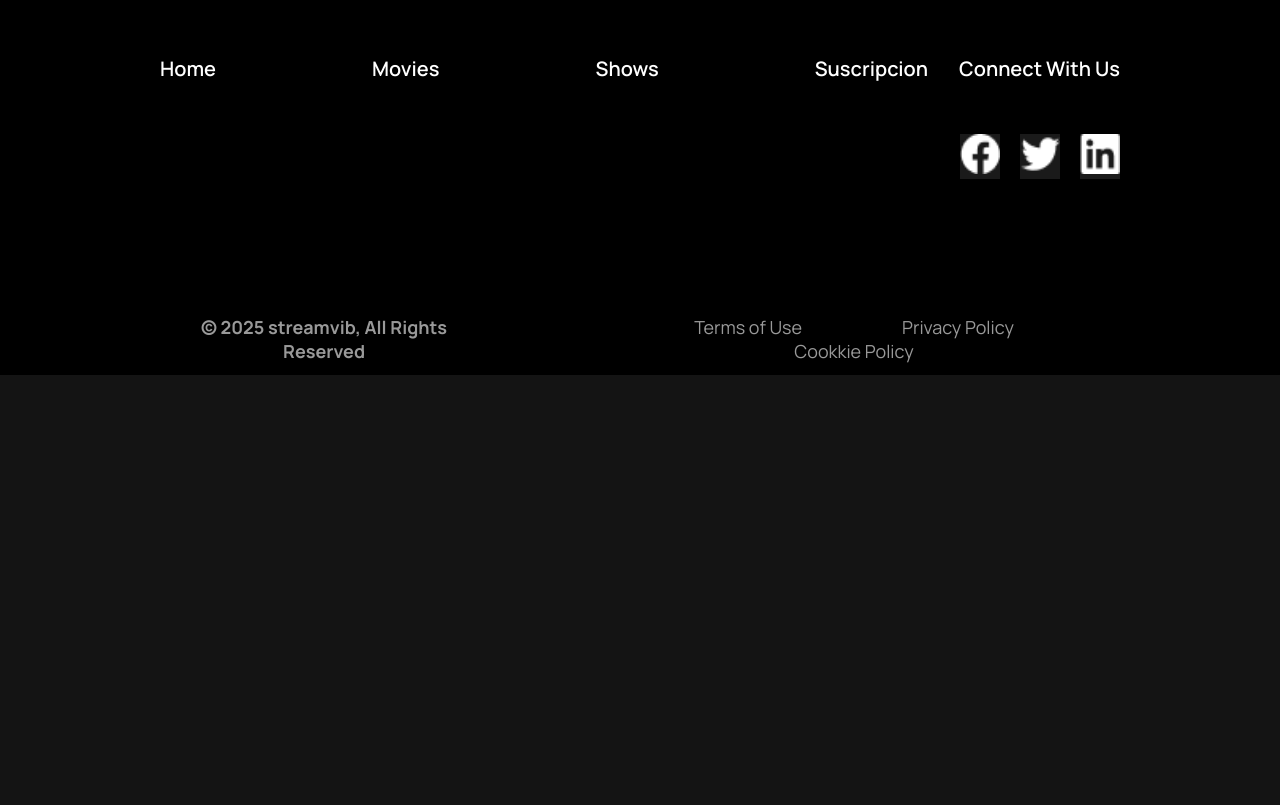
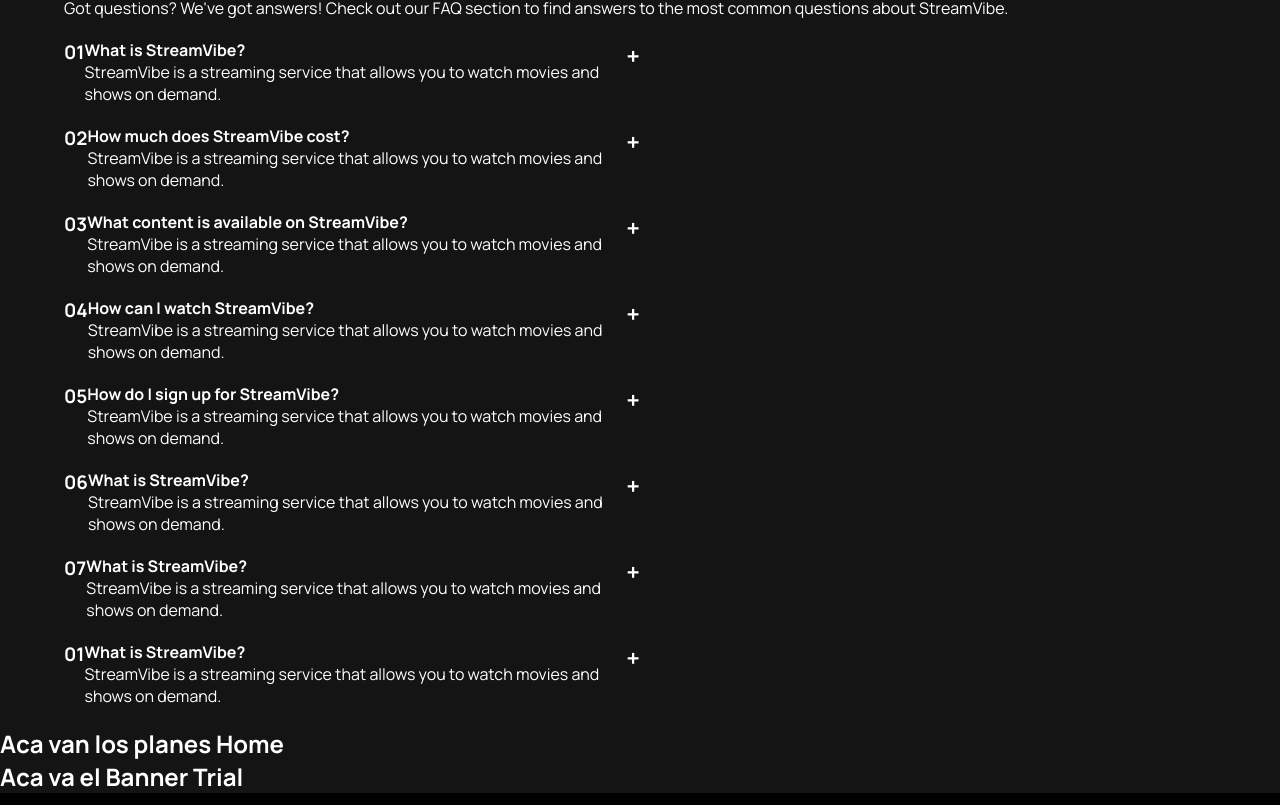
Before and after one commit to angelacba86/the_room_cibertec, a React (Vite) app in the folder the_room_project/: page / in a window 1280 px wide. Shown: the part 1895-2700 px from the top of the page. Before the commit the page ends 2270 px from the top, so only its background shows below. Built offline with nearby package versions, Linux system fonts and the light colour scheme.

Commit message:
se agrego modulos de inicio a home

```diff
--- a/the_room_project/src/Paginas/Home.jsx
+++ b/the_room_project/src/Paginas/Home.jsx
@@ -1,6 +1,9 @@
 import Banner from "../Modulos/Banner"
 import Footer from "../Modulos/Footer"
 import "./Home.css"
+import PreguntasHome from "../Modulos/PreguntasHome"
+import PlanesHome from "../Modulos/PlanesHome"
+import BannerTrial from "../Modulos/BannerTrial"
 function Home(){
     return(
         <>
@@ -110,6 +113,9 @@
 
                 </div>
             </div>
+        <PreguntasHome></PreguntasHome>
+        <PlanesHome></PlanesHome>
+        <BannerTrial></BannerTrial>
         </main>
         <Footer></Footer>
 
```
